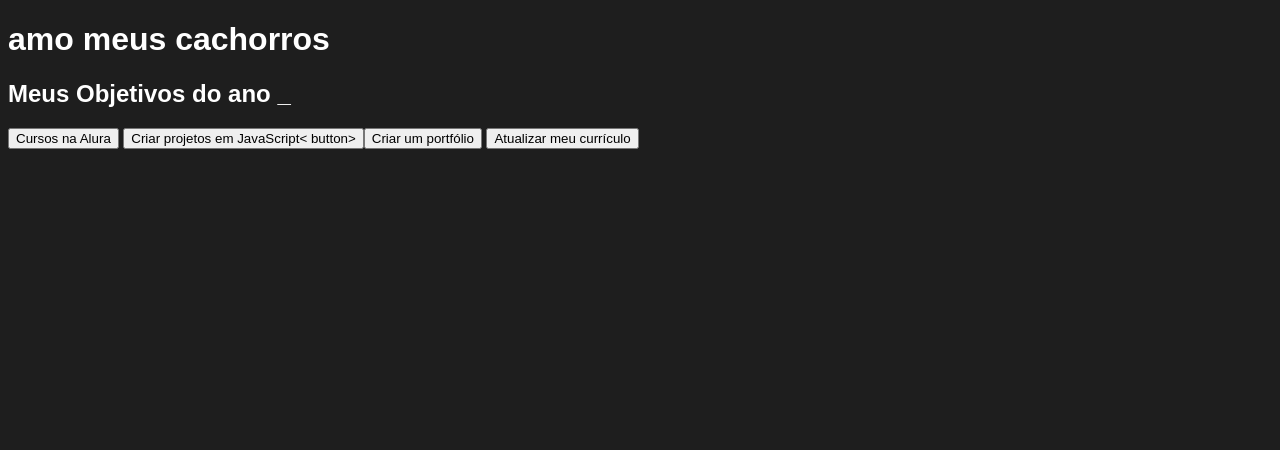
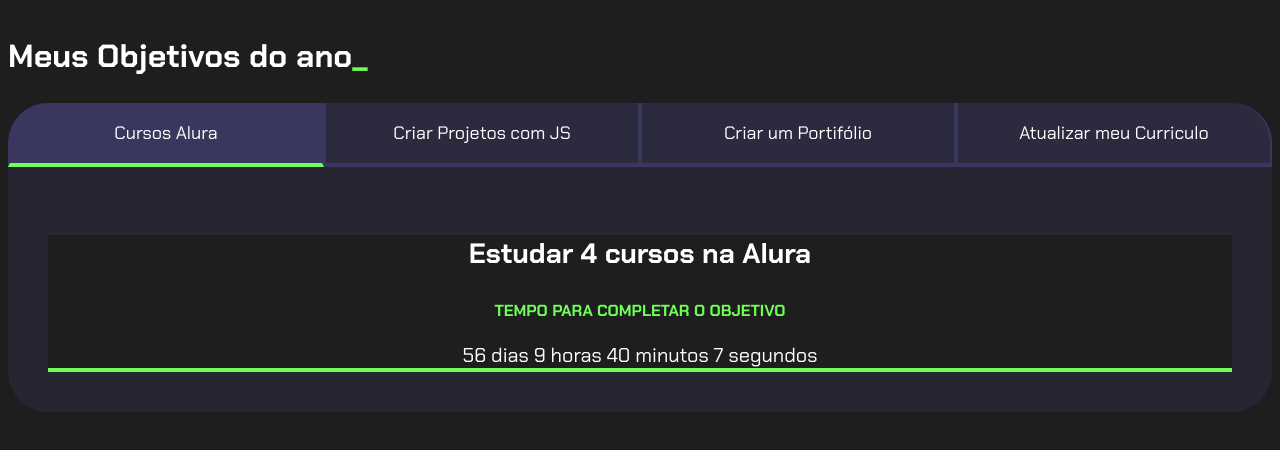
Before and after one commit to dudis222/3c, a plain HTML site: page index.html in a window 1280 px wide. Drawn offline with Linux system fonts and the light colour scheme.

Commit message:
Add files via upload

```diff
--- a/index.html
+++ b/index.html
@@ -2,43 +2,46 @@
 <html lang="en">
 <head>
     <meta charset="UTF-8">
+    <meta http-equiv="X-UA-Compatible" content="IE=edge">
     <meta name="viewport" content="width=device-width, initial-scale=1.0">
-    <title>Document</title>
     <link rel="stylesheet" href="style.css">
+    <title>Minhas metas | Alura</title>
 </head>
 <body>
-    <h1>amo meus cachorros</h1>
+    <section class="conteudo-principal"></section>
+    <h2 class="titulo-principal">Meus Objetivos do ano<span>_<span></h2>
+
+        <div class="conteudo">
+            <div class="botoes">
+                <button class="botao ativo">Cursos Alura</button>
+                <button class="botao">Criar Projetos com JS</button>
+                <button class="botao">Criar um Portifólio</button>
+                <button class="botao">Atualizar meu Curriculo</button>
+            </div>
+            <div class="abas-textos">
+                <div class="aba-conteudo ativo">
+                    <h3 class="aba-conteudo-titulo-principal">Estudar 4 cursos na Alura</h3>
+                    <h4 class="aba-conteudo-titulo-secundario">Tempo para completar o objetivo</h4>
+                    <div class="contador"></div>
+                </div>
+                <div class="aba-conteudo">
+                    <h3 class="aba-conteudo-titulo-principal">Criar 5 projetos em Javascript</h3>
+                    <h4 class="aba-conteudo-titulo-secundario">Tempo para completar o objetivo</h4>
+                    <div class="contador"></div>
+                </div>
+                <div class="aba-conteudo">
+                    <h3 class="aba-conteudo-titulo-principal">Criar um portfolio com os meus 3 melhores projetos</h3>
+                    <h4 class="aba-conteudo-titulo-secundario">Tempo para completar o objetivo</h4>
+                    <div class="contador"></div>
+                </div>
+                <div class="aba-conteudo">
+                    <h3 class="aba-conteudo-titulo-principal">Atualizar meu curriculo com os certificados da Alura</h3>
+                    <h4 class="aba-conteudo-titulo-secundario">Tempo para completar o objetivo</h4>
+                    <div class="contador"></div>
+                </div>
+            </div>
+        </div>
+
+    <script src="main.js"></script>
 </body>
 </html>
-<!DOCTYPE html>
-<html lang=”pt-br”>
-<head>
-<meta charset=”UTF-8”>
-
-<meta name=”viewport” content=”width=device-width, initial-
-scale=1.0”>
-
-<title>Meus objetivos do ano</title>
-</head>
-<body>
-</body>
-</html>
-<body>
-    <section class=”conteudo-principal”></section>
-    <h2 class=”titulo-principal”>Meus Objetivos do ano <span>_<span></h2>
-    </body>
-    <body>
-        <button class=”botao”>Cursos na Alura</button>
-        <button class=”botao”>Criar projetos em JavaScript<
-        button>
-        <button class=”botao”>Criar um portfólio</button>
-        <button class=”botao”>Atualizar meu currículo</button>
-        </div>
-        </body>
-        <head>
-            <meta charset=”UTF-8”>
-            <meta name=”viewport” content=”width=device-width,
-            initial-scale=1.0”>
-            <title>Meus objetivos do ano</title>
-            <link rel=”stylesheet” href=”style.css”>
-            </head>
--- /dev/null
+++ b/main.js
@@ -0,0 +1,47 @@
+const botoes = document.querySelectorAll(".botao");
+const textos = document.querySelectorAll(".aba-conteudo");
+
+for (let i = 0; i < botoes.length; i++) {
+    botoes[i].onclick = function () {
+
+        for (let j = 0; j < botoes.length; j++) {
+            botoes[j].classList.remove("ativo");
+            textos[j].classList.remove("ativo");
+        }
+
+        botoes[i].classList.add("ativo");
+        textos[i].classList.add("ativo");
+    };
+}
+
+const contadores = document.querySelectorAll(".contador");
+
+function calculaTempo(tempoObjetivo) {
+    let tempoAtual = new Date();
+    let tempoFinal = tempoObjetivo - tempoAtual;
+
+    let segundos = Math.floor(tempoFinal / 1000);
+    let minutos = Math.floor(segundos / 60);
+    let horas = Math.floor(minutos / 60);
+    let dias = Math.floor(horas / 24);
+
+    segundos %= 60;
+    minutos %= 60;
+    horas %= 24;
+
+    return dias + " dias " + horas + " horas " + minutos + " minutos " + segundos + " segundos";
+}
+
+function atualizaContadores() {
+    const tempoObjetivo1 = new Date("2024-10-05T00:00:00");
+    const tempoObjetivo2 = new Date("2024-12-31T00:00:00");
+    const tempoObjetivo3 = new Date("2024-02-15T00:00:00");
+    const tempoObjetivo4 = new Date("2024-04-01T00:00:00");
+
+    contadores[0].textContent = calculaTempo(tempoObjetivo1);
+    contadores[1].textContent = calculaTempo(tempoObjetivo2);
+    contadores[2].textContent = calculaTempo(tempoObjetivo3);
+    contadores[3].textContent = calculaTempo(tempoObjetivo4);
+}
+
+setInterval(atualizaContadores, 1000);
--- a/style.css
+++ b/style.css
@@ -1,18 +1,22 @@
+@import url('https://fonts.googleapis.com/css2?family=Chakra+Petch:wght@400;700&display=swap');
+
 :root {
     --cor-de-fundo: #1E1E1E;
     --verde: #6FFF57;
     --branco: #FFFFFF;
     --botao-ativo: #3A375E;
     --botao-inativo: rgba(58, 55, 94, 0.5);
-    --texto-fundo: rgba(58, 55, 94, 0.3); }
-    @import url(‘https://fonts.googleapis.com/css2?family=Chakra+Petch:wght@400;700&display=swap’);
+    --texto-fundo: rgba(58, 55, 94, 0.3);
+}
+
 body {
     background-color: var(--cor-de-fundo);
     color: var(--branco);
-        color: var(--branco); font-family: ‘Chakra Petch’, sans-serif;
+    font-family: 'Chakra Petch', sans-serif;
+}
 
-}
-.conteudo-principal { display: flex;
+.conteudo-principal {
+    display: flex;
     flex-direction: column;
     justify-content: center;
     align-items: center;
@@ -20,31 +24,89 @@
     width: 100%;
     margin: 0 auto;
 }
-    .titulo-principal { text-align: left;
+
+.titulo-principal {
+    text-align: left;
     width: 100%;
     font-size: 32px;
 }
+
 .titulo-principal span {
-            color: var(--verde); }
-            .botao { font-family: «Crakra Petch», sans-serif;
+    color: var(--verde);
+}
+
+.botao {
+    font-family: 'Chakra Petch', sans-serif;
     background-color: var(--botao-inativo);
-                color: var(--branco); display: flex;
+    color: var(--branco);
+    display: flex;
     justify-content: center;
+    align-items: center;
+    font-size: 18px;
     padding: 1em;
-                font-size: 18px;
-                align-items: center;
     width: 100%;
     border-bottom: 4px solid var(--botao-ativo);
     border-left: 2px solid var(--botao-ativo);
     border-right: 2px solid var(--botao-ativo);
     border-top: none;
 }
-                .botoes { display: block;
+
+.botoes {
+    display: block;
 }
-                @media screen and (min-width: 768px) { .botoes { display: flex;
+
+@media screen and (min-width: 768px) {
+    .botoes {
+        display: flex;
     }
 }
-                .botao:first-child { border-radius: 40px 0 0 0;
+
+.abas-textos {
+    background-color: var(--texto-fundo);
+    padding: 40px;
+    border-radius: 0 0 40px 40px;
 }
-                .botao:last-child { border-radius: 0 40px 0 0;
+
+.botao:first-child {
+    border-radius: 40px 0 0 0;
 }
+
+.botao:last-child {
+    border-radius: 0 40px 0 0;
+}
+
+.ativo {
+    background-color: var(--cor-de-fundo);
+    border-bottom: 4px solid var(--verde);
+}
+
+.botao.ativo {
+    background-color: var(--botao-ativo);
+    border-bottom: 4px solid var(--verde);
+}
+
+.aba-conteudo.ativo {
+    display: block;
+}
+
+.aba-conteudo {
+    display: none;
+}
+
+.aba-conteudo-titulo-principal {
+    font-size: 28px;
+    text-align: center;
+}
+
+.aba-conteudo-titulo-secundario {
+    text-align: center;
+    color: var(--verde);
+    text-transform: uppercase;
+}
+
+.contador {
+    font-size: 20px;
+    text-align: center;
+    margin-top: 10px;
+    color: var(--branco);
+}
```
Lines whose indentation alone changed are shown as unchanged.
